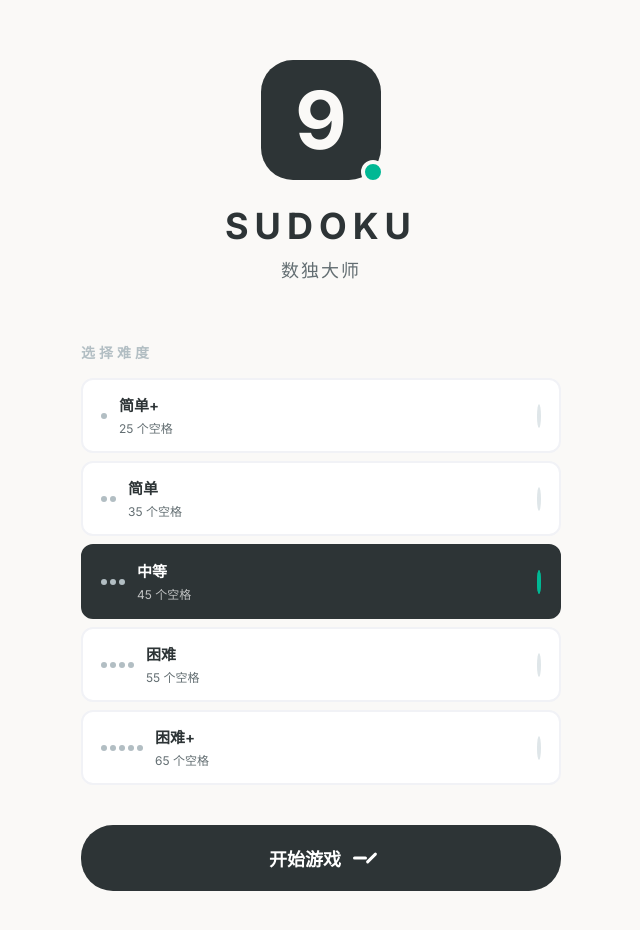
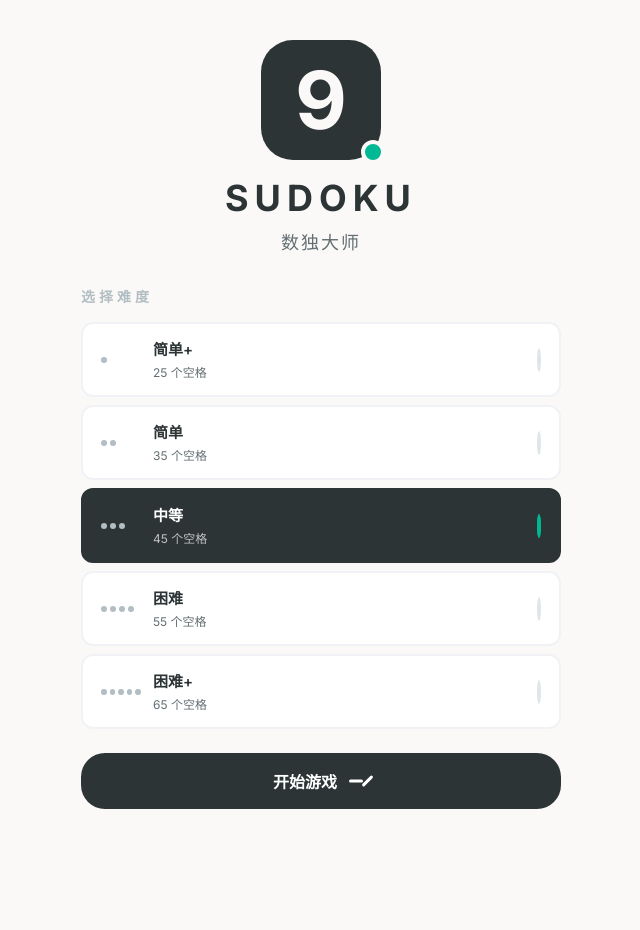
Before and after one commit to Nokkaya/sudoku-web, a Vue app: page / in a window 1280 px wide. Shown: the top 930 px of the page, without its empty margins (319-959 px from the left). After the commit the page ends 849 px from the top, so only its background shows below. Built offline with nearby package versions, Linux system fonts and the light colour scheme.

Commit message:
Fix: align difficulty icons and adjust home layout for single screen

```diff
--- a/src/App.vue
+++ b/src/App.vue
@@ -372,7 +372,7 @@ onUnmounted(() => {
 
 .home, .game {
   min-height: 100vh;
-  padding: 60px 24px;
+  padding: 40px 20px;
 }
 
 .container {
@@ -383,13 +383,13 @@ onUnmounted(() => {
 /* 首页样式 */
 .logo-section {
   text-align: center;
-  margin-bottom: 60px;
+  margin-bottom: 32px;
 }
 
 .logo-wrapper {
   display: inline-block;
   position: relative;
-  margin-bottom: 24px;
+  margin-bottom: 16px;
 }
 
 .logo-bg {
@@ -445,7 +445,7 @@ onUnmounted(() => {
 }
 
 .mode-section {
-  margin-bottom: 40px;
+  margin-bottom: 24px;
 }
 
 .mode-list {
@@ -478,6 +478,8 @@ onUnmounted(() => {
   display: flex;
   gap: 3px;
   margin-right: 12px;
+  width: 40px;
+  align-items: center;
 }
 
 .mode-icon .dot {
@@ -534,15 +536,15 @@ onUnmounted(() => {
   align-items: center;
   justify-content: center;
   width: 100%;
-  padding: 20px;
+  padding: 16px 20px;
   background: #2d3436;
   color: #ffffff;
   border: none;
-  border-radius: 32px;
-  font-size: 18px;
+  border-radius: 24px;
+  font-size: 16px;
   font-weight: 600;
   cursor: pointer;
-  box-shadow: 0 8px 24rpx rgba(45, 52, 54, 0.25);
+  box-shadow: 0 4px 16rpx rgba(45, 52, 54, 0.25);
   transition: all 0.2s ease;
 }
 
```
Also changed, not shown: 5 other files (tests, documents, lock files or other folders).
